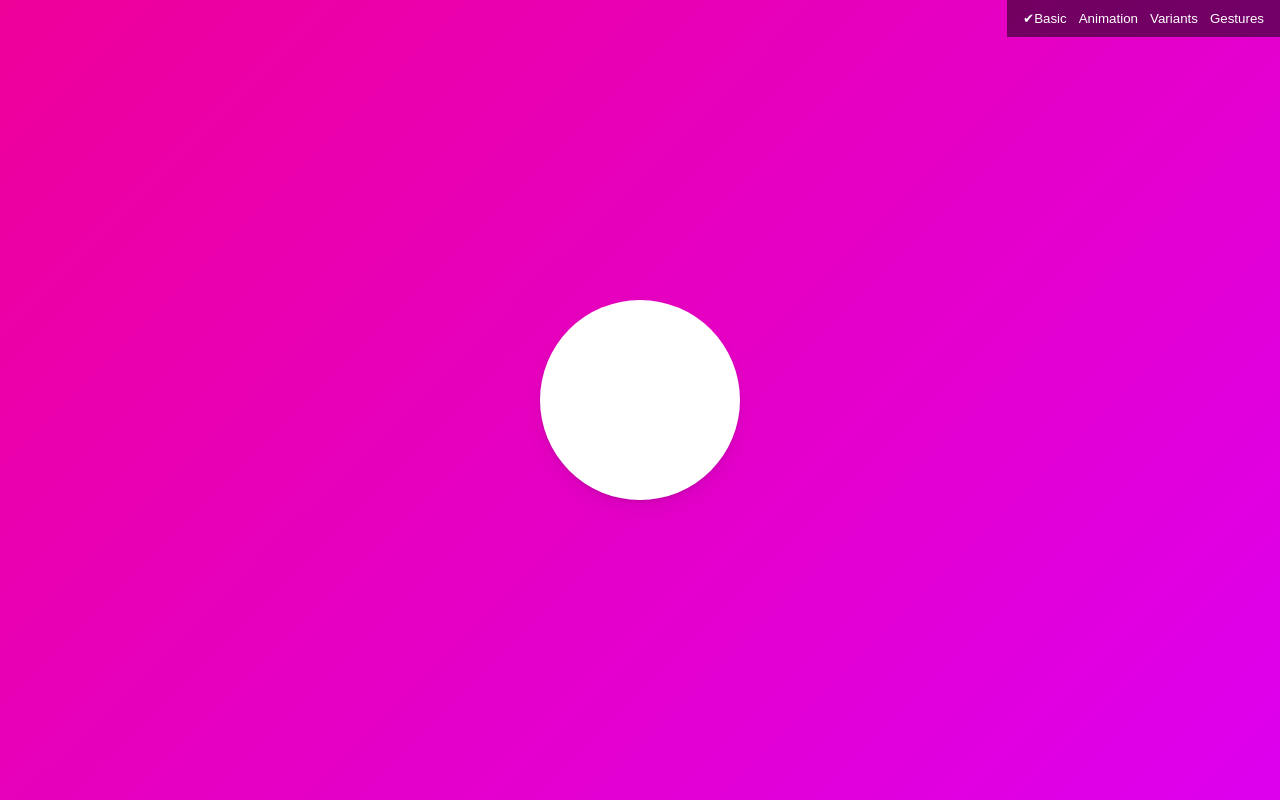
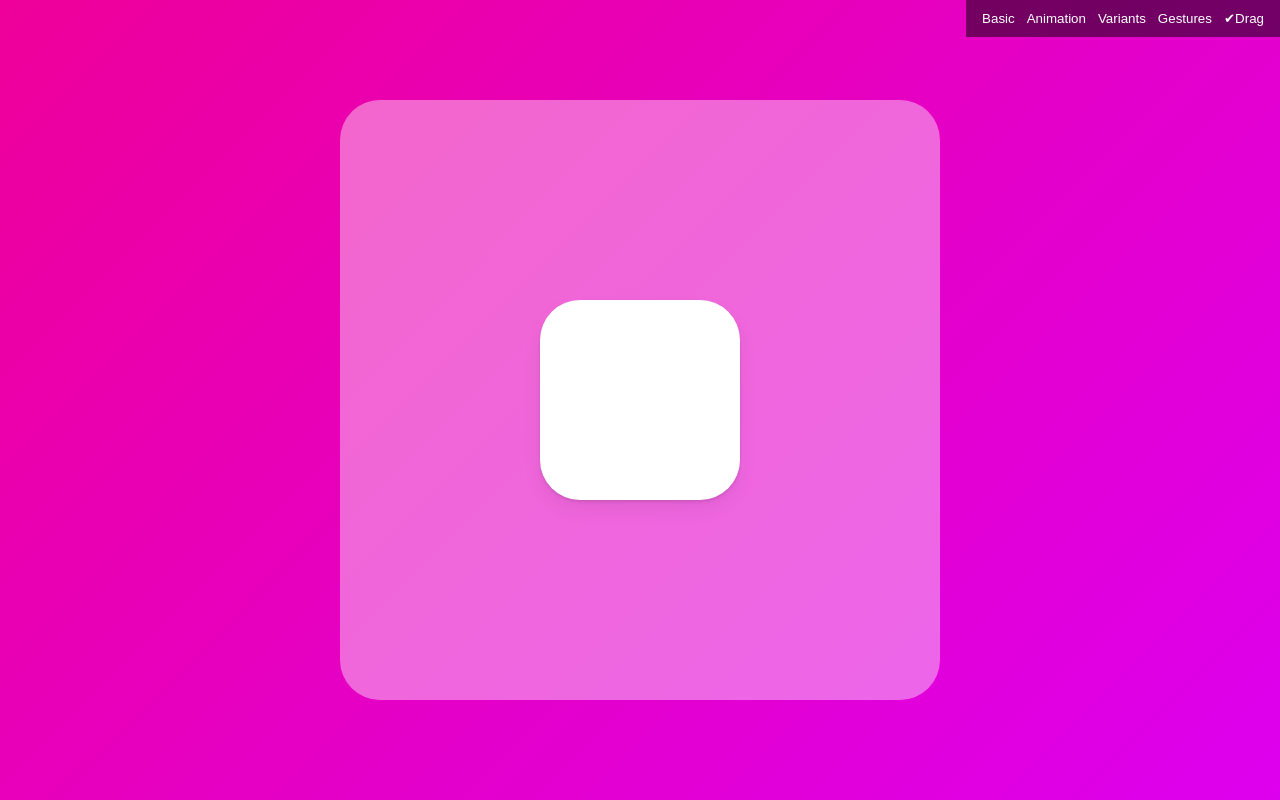
Before and after one commit to kkuyu/react-master-class-animations, a React (Create React App) app: page / in a window 1280 px wide. Built offline with nearby package versions, Linux system fonts and the light colour scheme; a web font is replaced by a local one.

Commit message:
Gestures part Two

```diff
--- a/src/App.tsx
+++ b/src/App.tsx
@@ -5,6 +5,7 @@ import Motion00 from "./component/Motion00";
 import Motion01 from "./component/Motion01_variants";
 import Motion02 from "./component/Motion02";
 import Motion03 from "./component/Motion03";
+import Motion04 from "./component/Motion04";
 
 const Wrapper = styled.div`
   height: 100vh;
@@ -29,12 +30,13 @@ const Nav = styled.nav`
 `;
 
 function App() {
-  const [number, setNumber] = useState(0);
+  const [number, setNumber] = useState(4);
   const motions = [
     { name: "Basic", component: Motion00 },
     { name: "Animation", component: Motion01 },
     { name: "Variants", component: Motion02 },
     { name: "Gestures", component: Motion03 },
+    { name: "Drag", component: Motion04 },
   ];
 
   return (
@@ -48,7 +50,14 @@ function App() {
         ))}
       </Nav>
       {motions.map((motion, index) => {
-        return index === number && <Wrapper key={index}>{motions[index].component()}</Wrapper>;
+        const Component = motions[index].component;
+        return (
+          index === number && (
+            <Wrapper key={index}>
+              <Component />
+            </Wrapper>
+          )
+        );
       })}
     </>
   );
--- a/src/component/Motion03.tsx
+++ b/src/component/Motion03.tsx
@@ -15,8 +15,8 @@ const boxVariants = {
   drag: { backgroundColor: "rgb(46, 204, 113)", transition: { duration: 1 } },
 };
 
-function Motion02() {
+function Motion03() {
   return <Box drag variants={boxVariants} whileHover="hover" whileDrag="drag" whileTap="click" />;
 }
 
-export default Motion02;
+export default Motion03;
--- /dev/null
+++ b/src/component/Motion04.tsx
@@ -0,0 +1,37 @@
+import styled from "styled-components";
+import { motion } from "framer-motion";
+import { useRef } from "react";
+
+const Box = styled(motion.div)`
+  width: 200px;
+  height: 200px;
+  background-color: rgba(255, 255, 255, 1);
+  border-radius: 40px;
+  box-shadow: 0 2px 3px rgba(0, 0, 0, 0.1), 0 10px 20px rgba(0, 0, 0, 0.06);
+`;
+
+const BiggerBox = styled.div`
+  width: 600px;
+  height: 600px;
+  background-color: rgba(255, 255, 255, 0.4);
+  border-radius: 40px;
+  display: flex;
+  justify-content: center;
+  align-items: center;
+`;
+
+const boxVariants = {
+  hover: { rotateZ: 90 },
+  click: { borderRadius: "100px" },
+};
+
+function Motion04() {
+  const biggerBoxRef = useRef<HTMLDivElement>(null);
+  return (
+    <BiggerBox ref={biggerBoxRef}>
+      <Box drag dragSnapToOrigin dragElastic={0.5} dragConstraints={biggerBoxRef} variants={boxVariants} whileHover="hover" whileTap="click" />
+    </BiggerBox>
+  );
+}
+
+export default Motion04;
```
